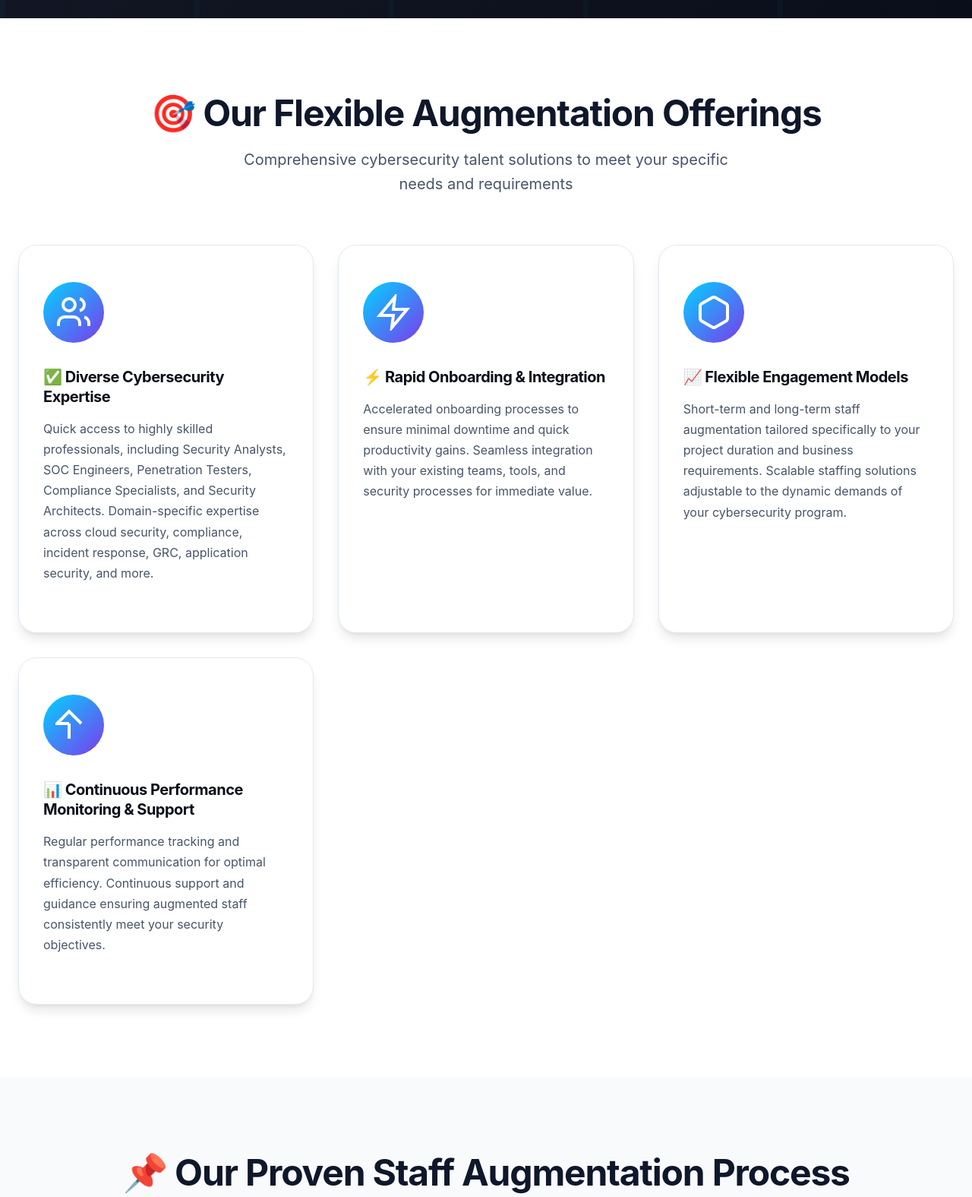
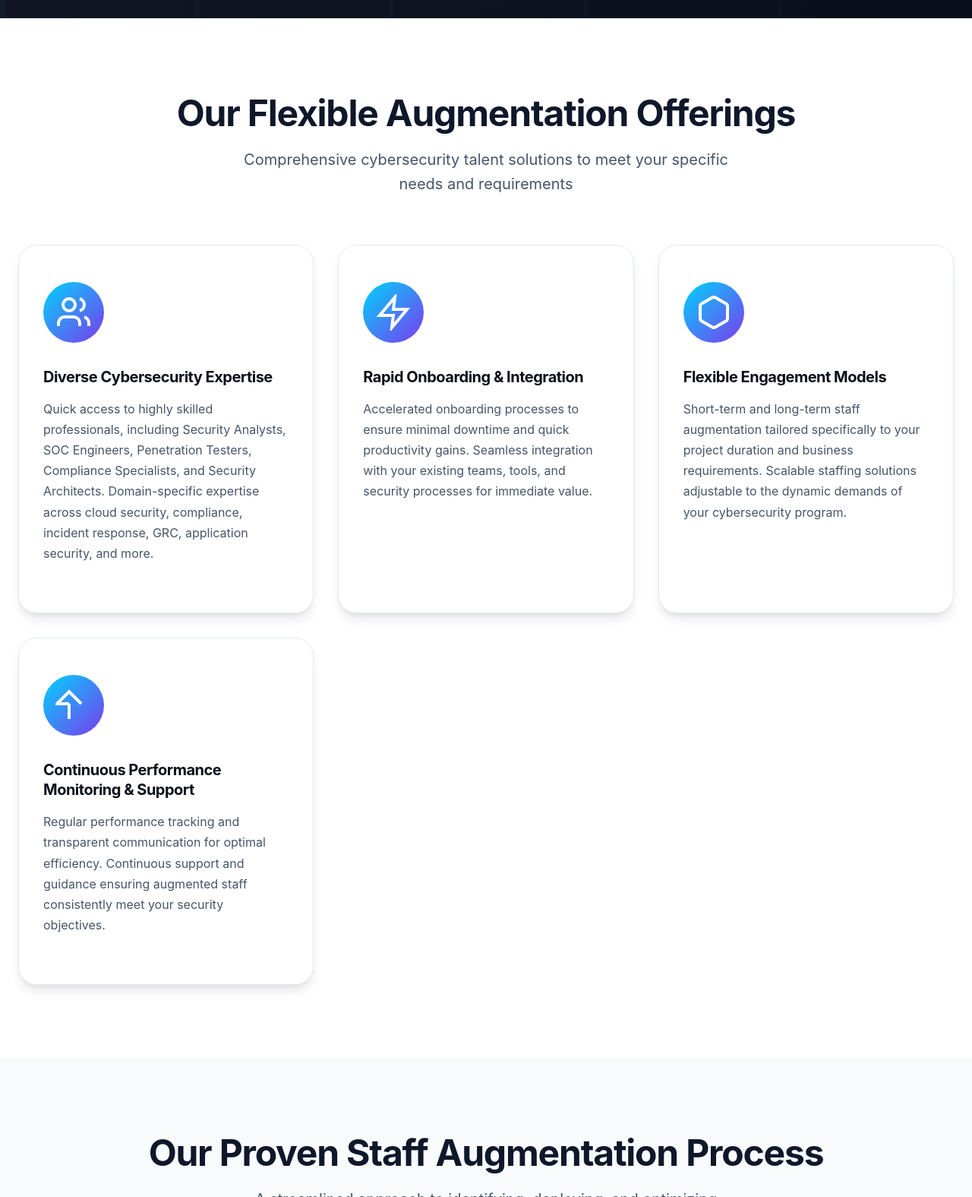
Before and after one commit to Complixen/compixen.github.io, a plain HTML site: page staff-augmentation.html in a window 1280 px wide. Shown: the part 1400-2975 px from the top of the page at 76% size. Drawn offline with Linux system fonts and the light colour scheme.

Commit message:
Update staff-augmentation.html

```diff
--- a/staff-augmentation.html
+++ b/staff-augmentation.html
@@ -133,7 +133,7 @@
         <section class="service-offerings section">
             <div class="container">
                 <div class="section__header scroll-reveal">
-                    <h2 class="section__title">🎯 Our Flexible Augmentation Offerings</h2>
+                    <h2 class="section__title">Our Flexible Augmentation Offerings</h2>
                     <p class="section__subtitle">
                         Comprehensive cybersecurity talent solutions to meet your specific needs and requirements
                     </p>
@@ -149,7 +149,7 @@
                                 <path d="M16 3.13a4 4 0 0 1 0 7.75"/>
                             </svg>
                         </div>
-                        <h3 class="offering-item__title">✅ Diverse Cybersecurity Expertise</h3>
+                        <h3 class="offering-item__title"> Diverse Cybersecurity Expertise</h3>
                         <p class="offering-item__description">
                             Quick access to highly skilled professionals, including Security Analysts, SOC Engineers, Penetration Testers, Compliance Specialists, and Security Architects. Domain-specific expertise across cloud security, compliance, incident response, GRC, application security, and more.
                         </p>
@@ -161,7 +161,7 @@
                                 <path d="M13 2L3 14h9l-1 8 10-12h-9l1-8z"/>
                             </svg>
                         </div>
-                        <h3 class="offering-item__title">⚡ Rapid Onboarding & Integration</h3>
+                        <h3 class="offering-item__title"> Rapid Onboarding & Integration</h3>
                         <p class="offering-item__description">
                             Accelerated onboarding processes to ensure minimal downtime and quick productivity gains. Seamless integration with your existing teams, tools, and security processes for immediate value.
                         </p>
@@ -173,7 +173,7 @@
                                 <path d="M21 16V8a2 2 0 0 0-1-1.73l-7-4a2 2 0 0 0-2 0l-7 4A2 2 0 0 0 3 8v8a2 2 0 0 0 1 1.73l7 4a2 2 0 0 0 2 0l7-4A2 2 0 0 0 21 16z"/>
                             </svg>
                         </div>
-                        <h3 class="offering-item__title">📈 Flexible Engagement Models</h3>
+                        <h3 class="offering-item__title"> Flexible Engagement Models</h3>
                         <p class="offering-item__description">
                             Short-term and long-term staff augmentation tailored specifically to your project duration and business requirements. Scalable staffing solutions adjustable to the dynamic demands of your cybersecurity program.
                         </p>
@@ -186,7 +186,7 @@
                                 <path d="M9 21V11"/>
                             </svg>
                         </div>
-                        <h3 class="offering-item__title">📊 Continuous Performance Monitoring & Support</h3>
+                        <h3 class="offering-item__title">Continuous Performance Monitoring & Support</h3>
                         <p class="offering-item__description">
                             Regular performance tracking and transparent communication for optimal efficiency. Continuous support and guidance ensuring augmented staff consistently meet your security objectives.
                         </p>
@@ -199,7 +199,7 @@
         <section id="process" class="methodology section section--light">
             <div class="container">
                 <div class="section__header scroll-reveal">
-                    <h2 class="section__title">📌 Our Proven Staff Augmentation Process</h2>
+                    <h2 class="section__title"> Our Proven Staff Augmentation Process</h2>
                     <p class="section__subtitle">
                         A streamlined approach to identifying, deploying, and optimizing cybersecurity talent
                     </p>
@@ -243,7 +243,7 @@
         <section class="why-choose section section--dark">
             <div class="container">
                 <div class="section__header scroll-reveal">
-                    <h2 class="section__title">🚀 Why Choose CompliXen Staff Augmentation?</h2>
+                    <h2 class="section__title"> Why Choose CompliXen Staff Augmentation?</h2>
                     <p class="section__subtitle">
                         Proven expertise in cybersecurity talent acquisition and management with flexible, scalable solutions
                     </p>
```
